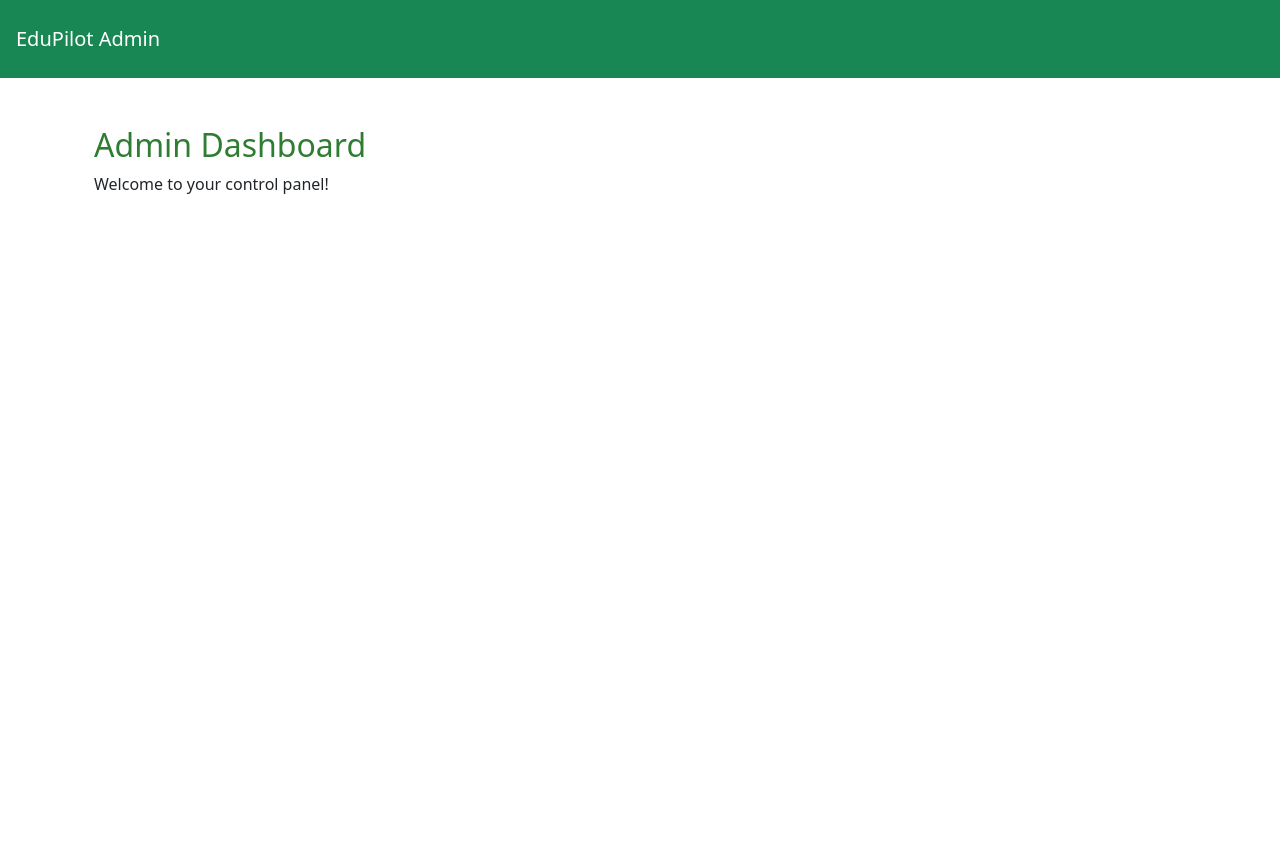
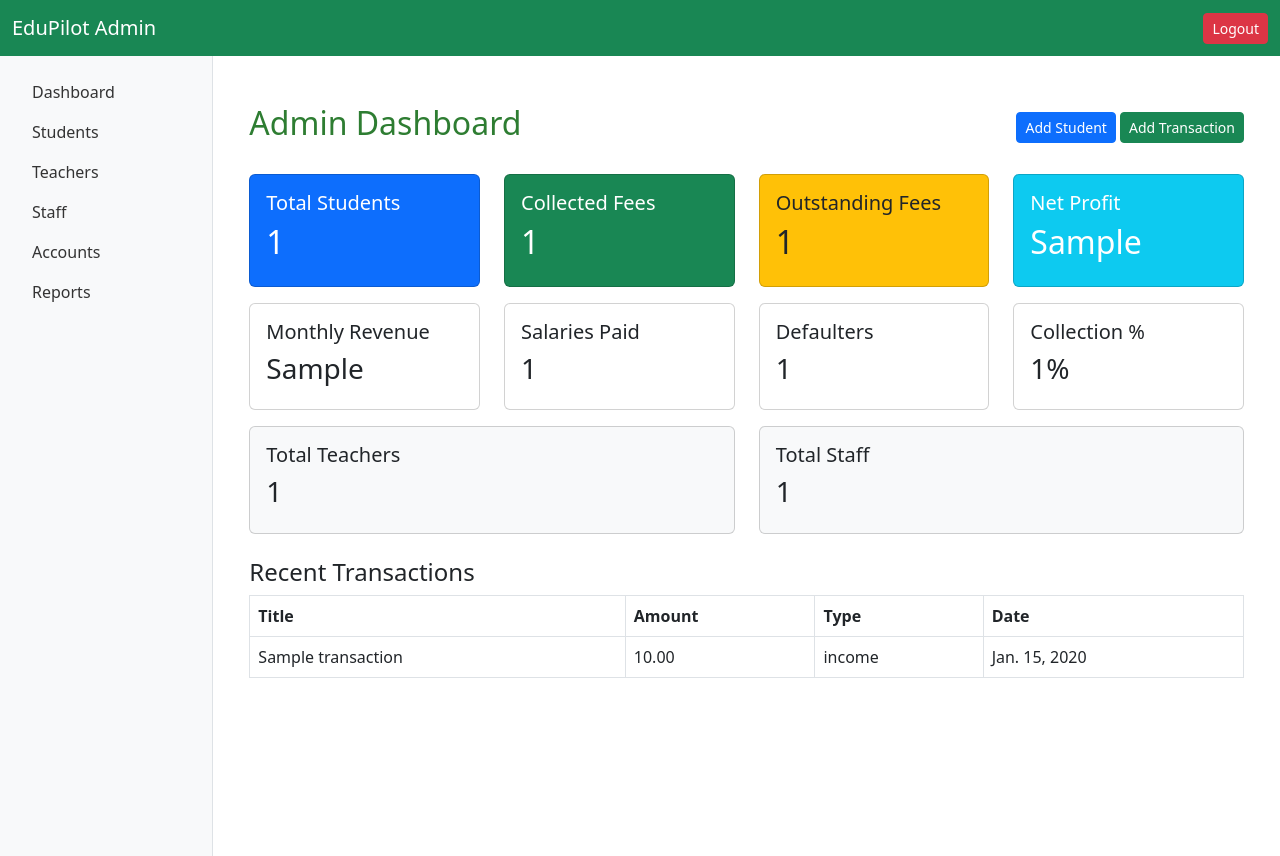
Before and after one commit to muhammadgulam978-lang/edupilot-school-management, a Django app: template edupilot_core/templates/dashboard.html in a window 1280 px wide. Before the commit the page ends 194 px from the top, so only its background shows below. Run offline with Django 5.2, Linux system fonts and the light colour scheme; tables that the repository leaves empty hold one stand-in row (values such as "Sample post"); the template is opened without the code that fills it: values that come from a table or form of the project are taken from there, most other values are stand-ins (such as "Sample title", 1, 10 or a date in 2020).

Commit message:
feat: added teacher/staff models, admin registration, and sidebar navigation

```diff
--- a/edupilot_core/models.py
+++ b/edupilot_core/models.py
@@ -1,3 +1,140 @@
+# from django.contrib.auth.models import AbstractUser, Group, Permission
+# from django.db import models
+
+# class User(AbstractUser):
+#     ROLE_CHOICES = (
+#         ('admin', 'Admin'),
+#         ('teacher', 'Teacher'),
+#         ('student', 'Student'),
+#         ('parent', 'Parent'),
+#     )
+#     role = models.CharField(max_length=10, choices=ROLE_CHOICES)
+
+#     # Yeh lines add karein error fix karne ke liye:
+#     groups = models.ManyToManyField(
+#         Group,
+#         verbose_name='groups',
+#         blank=True,
+#         help_text='The groups this user belongs to.',
+#         related_name="edupilot_user_set", # Naya name
+#         related_query_name="user",
+#     )
+#     user_permissions = models.ManyToManyField(
+#         Permission,
+#         verbose_name='user permissions',
+#         blank=True,
+#         help_text='Specific permissions for this user.',
+#         related_name="edupilot_user_permissions_set", # Naya name
+#         related_query_name="user",
+#     )
+
+
+
+# New changes from django.contrib.auth.models import AbstractUser, Group, Permission
+
+
+# from django.contrib.auth.models import AbstractUser, Group, Permission
+# from django.db import models
+
+# class User(AbstractUser):
+#     ROLE_CHOICES = (
+#         ('admin', 'Admin'),
+#         ('teacher', 'Teacher'),
+#         ('student', 'Student'),
+#         ('parent', 'Parent'),
+#     )
+#     role = models.CharField(max_length=10, choices=ROLE_CHOICES)
+
+#     # Custom related_name to avoid clashes with default Django User model
+#     groups = models.ManyToManyField(
+#         Group,
+#         verbose_name='groups',
+#         blank=True,
+#         help_text='The groups this user belongs to.',
+#         related_name="edupilot_user_set",
+#         related_query_name="user",
+#     )
+#     user_permissions = models.ManyToManyField(
+#         Permission,
+#         verbose_name='user permissions',
+#         blank=True,
+#         help_text='Specific permissions for this user.',
+#         related_name="edupilot_user_permissions_set",
+#         related_query_name="user",
+#     )
+
+# class Student(models.Model):
+#     name = models.CharField(max_length=100)
+#     enrollment_number = models.CharField(max_length=50, unique=True)
+#     fee_due = models.DecimalField(max_digits=10, decimal_places=2, default=0.00)
+#     fee_paid = models.DecimalField(max_digits=10, decimal_places=2, default=0.00)
+#     is_active = models.BooleanField(default=True)
+
+#     def __str__(self):
+#         return self.name
+
+# class Transaction(models.Model):
+#     TRANSACTION_TYPES = [('income', 'Income'), ('expense', 'Expense')]
+#     title = models.CharField(max_length=100)
+#     amount = models.DecimalField(max_digits=10, decimal_places=2)
+#     type = models.CharField(max_length=10, choices=TRANSACTION_TYPES)
+#     date = models.DateField(auto_now_add=True)
+
+#     def __str__(self):
+#         return f"{self.title} - {self.amount} ({self.type})"
+
+
+# from django.contrib.auth.models import AbstractUser, Group, Permission
+# from django.db import models
+
+# class User(AbstractUser):
+#     ROLE_CHOICES = (
+#         ('admin', 'Admin'),
+#         ('teacher', 'Teacher'),
+#         ('student', 'Student'),
+#         ('parent', 'Parent'),
+#     )
+#     role = models.CharField(max_length=10, choices=ROLE_CHOICES)
+
+#     groups = models.ManyToManyField(
+#         Group,
+#         verbose_name='groups',
+#         blank=True,
+#         related_name="edupilot_user_set",
+#         related_query_name="user",
+#     )
+#     user_permissions = models.ManyToManyField(
+#         Permission,
+#         verbose_name='user permissions',
+#         blank=True,
+#         related_name="edupilot_user_permissions_set",
+#         related_query_name="user",
+#     )
+
+# class Student(models.Model):
+#     name = models.CharField(max_length=100)
+#     enrollment_number = models.CharField(max_length=50, unique=True)
+#     fee_due = models.DecimalField(max_digits=10, decimal_places=2, default=0.00)
+#     fee_paid = models.DecimalField(max_digits=10, decimal_places=2, default=0.00)
+#     is_active = models.BooleanField(default=True)
+
+#     def __str__(self):
+#         return self.name
+
+# class Transaction(models.Model):
+#     TRANSACTION_TYPES = [('income', 'Income'), ('expense', 'Expense')]
+#     CATEGORY_CHOICES = [('fee', 'Fee'), ('salary', 'Salary'), ('other', 'Other')]
+#     title = models.CharField(max_length=100)
+#     amount = models.DecimalField(max_digits=10, decimal_places=2)
+#     type = models.CharField(max_length=10, choices=TRANSACTION_TYPES)
+#     category = models.CharField(max_length=10, choices=CATEGORY_CHOICES, default='other')
+#     date = models.DateField(auto_now_add=True)
+
+#     def __str__(self):
+#         return f"{self.title} - {self.amount} ({self.type})"
+
+# with teacher
+
 from django.contrib.auth.models import AbstractUser, Group, Permission
 from django.db import models
 
@@ -10,20 +147,45 @@ class User(AbstractUser):
     )
     role = models.CharField(max_length=10, choices=ROLE_CHOICES)
 
-    # Yeh lines add karein error fix karne ke liye:
     groups = models.ManyToManyField(
-        Group,
-        verbose_name='groups',
-        blank=True,
-        help_text='The groups this user belongs to.',
-        related_name="edupilot_user_set", # Naya name
-        related_query_name="user",
+        Group, verbose_name='groups', blank=True,
+        related_name="edupilot_user_set", related_query_name="user",
     )
     user_permissions = models.ManyToManyField(
-        Permission,
-        verbose_name='user permissions',
-        blank=True,
-        help_text='Specific permissions for this user.',
-        related_name="edupilot_user_permissions_set", # Naya name
-        related_query_name="user",
+        Permission, verbose_name='user permissions', blank=True,
+        related_name="edupilot_user_permissions_set", related_query_name="user",
     )
+
+class Student(models.Model):
+    name = models.CharField(max_length=100)
+    enrollment_number = models.CharField(max_length=50, unique=True)
+    fee_due = models.DecimalField(max_digits=10, decimal_places=2, default=0.00)
+    fee_paid = models.DecimalField(max_digits=10, decimal_places=2, default=0.00)
+    is_active = models.BooleanField(default=True)
+
+    def __str__(self):
+        return self.name
+
+class Transaction(models.Model):
+    TRANSACTION_TYPES = [('income', 'Income'), ('expense', 'Expense')]
+    CATEGORY_CHOICES = [('fee', 'Fee'), ('salary', 'Salary'), ('other', 'Other')]
+    title = models.CharField(max_length=100)
+    amount = models.DecimalField(max_digits=10, decimal_places=2)
+    type = models.CharField(max_length=10, choices=TRANSACTION_TYPES)
+    category = models.CharField(max_length=10, choices=CATEGORY_CHOICES, default='other')
+    date = models.DateField(auto_now_add=True)
+
+    def __str__(self):
+        return f"{self.title} - {self.amount} ({self.type})"
+
+class Teacher(models.Model):
+    name = models.CharField(max_length=100)
+    employee_id = models.CharField(max_length=50, unique=True)
+    is_active = models.BooleanField(default=True)
+    def __str__(self): return self.name
+
+class Staff(models.Model):
+    name = models.CharField(max_length=100)
+    role = models.CharField(max_length=50)
+    is_active = models.BooleanField(default=True)
+    def __str__(self): return self.name
--- a/edupilot_core/settings.py
+++ b/edupilot_core/settings.py
@@ -38,6 +38,7 @@ INSTALLED_APPS = [
     'django.contrib.messages',
     'django.contrib.staticfiles',
    'edupilot_core.apps.EdupilotCoreConfig',
+
 ]
 
 MIDDLEWARE = [
--- a/edupilot_core/templates/base.html
+++ b/edupilot_core/templates/base.html
@@ -1,14 +1,52 @@
+<!DOCTYPE html>
 <html>
 <head>
     <title>EduPilot Dashboard</title>
     <link rel="stylesheet" href="https://cdn.jsdelivr.net/npm/bootstrap@5.3.0/dist/css/bootstrap.min.css">
+    <style>
+        .sidebar { height: 100vh; border-right: 1px solid #dee2e6; }
+        .nav-link { color: #333; font-weight: 500; }
+        .nav-link:hover { background-color: #f8f9fa; color: #2e7d32; }
+    </style>
 </head>
 <body>
     <nav class="navbar navbar-dark bg-success">
-        <a class="navbar-brand p-3" href="#">EduPilot Admin</a>
+        <div class="container-fluid">
+            <a class="navbar-brand" href="#">EduPilot Admin</a>
+            <a href="{% url 'logout' %}" class="btn btn-danger btn-sm">Logout</a>
+        </div>
     </nav>
-    <div class="container mt-4">
-        {% block content %}{% endblock %}
+
+    <div class="container-fluid">
+        <div class="row">
+            <nav class="col-md-2 d-none d-md-block bg-light sidebar p-3">
+                <ul class="nav flex-column">
+                    <li class="nav-item">
+                        <a class="nav-link" href="/admin-dashboard/">Dashboard</a>
+                    </li>
+                    <li class="nav-item">
+                        <a class="nav-link" href="/admin/edupilot_core/student/">Students</a>
+                    </li>
+                    <li class="nav-item">
+                        <a class="nav-link" href="/admin/edupilot_core/teacher/">Teachers</a>
+                    </li>
+                    <li class="nav-item">
+                        <a class="nav-link" href="/admin/edupilot_core/staff/">Staff</a>
+                    </li>
+                    <li class="nav-item">
+                        <a class="nav-link" href="/admin/edupilot_core/transaction/">Accounts</a>
+                    </li>
+                    <li class="nav-item">
+                        <a class="nav-link" href="#">Reports</a>
+                    </li>
+                </ul>
+            </nav>
+
+            <main class="col-md-10 ms-sm-auto px-md-4 mt-4">
+                {% block content %}
+                {% endblock %}
+            </main>
+        </div>
     </div>
 </body>
 </html>
--- a/edupilot_core/templates/dashboard.html
+++ b/edupilot_core/templates/dashboard.html
@@ -1,8 +1,56 @@
 {% extends 'base.html' %}
 
 {% block content %}
-<div class="container mt-5">
-    <h2 style="color: #2e7d32;">Admin Dashboard</h2>
-    <p>Welcome to your control panel!</p>
+<div class="container mt-4">
+    <div class="d-flex justify-content-between align-items-center mb-4">
+        <h2 style="color: #2e7d32;">Admin Dashboard</h2>
+        <div>
+            <a href="/admin/edupilot_core/student/add/" class="btn btn-primary btn-sm">Add Student</a>
+            <a href="/admin/edupilot_core/transaction/add/" class="btn btn-success btn-sm">Add Transaction</a>
+        </div>
+    </div>
+
+    <div class="row mb-3">
+        <div class="col-md-3"><div class="card text-white bg-primary p-3"><h5>Total Students</h5><h2>{{ total_students }}</h2></div></div>
+        <div class="col-md-3"><div class="card text-white bg-success p-3"><h5>Collected Fees</h5><h2>{{ total_collected_fees }}</h2></div></div>
+        <div class="col-md-3"><div class="card text-dark bg-warning p-3"><h5>Outstanding Fees</h5><h2>{{ total_outstanding_fees }}</h2></div></div>
+        <div class="col-md-3"><div class="card text-white bg-info p-3"><h5>Net Profit</h5><h2>{{ net_profit }}</h2></div></div>
+    </div>
+
+    <div class="row mb-3">
+        <div class="col-md-3"><div class="card p-3"><h5>Monthly Revenue</h5><h3>{{ monthly_revenue }}</h3></div></div>
+        <div class="col-md-3"><div class="card p-3"><h5>Salaries Paid</h5><h3>{{ total_salaries }}</h3></div></div>
+        <div class="col-md-3"><div class="card p-3"><h5>Defaulters</h5><h3>{{ defaulter_count }}</h3></div></div>
+        <div class="col-md-3"><div class="card p-3"><h5>Collection %</h5><h3>{{ collection_percentage }}%</h3></div></div>
+    </div>
+
+    <div class="row mb-4">
+        <div class="col-md-6"><div class="card p-3 bg-light"><h5>Total Teachers</h5><h3>{{ total_teachers }}</h3></div></div>
+        <div class="col-md-6"><div class="card p-3 bg-light"><h5>Total Staff</h5><h3>{{ total_staff }}</h3></div></div>
+    </div>
+
+    <h4>Recent Transactions</h4>
+    <table class="table table-bordered">
+        <thead>
+            <tr>
+                <th>Title</th>
+                <th>Amount</th>
+                <th>Type</th>
+                <th>Date</th>
+            </tr>
+        </thead>
+        <tbody>
+            {% for t in recent_transactions %}
+            <tr>
+                <td>{{ t.title }}</td>
+                <td>{{ t.amount }}</td>
+                <td>{{ t.type }}</td>
+                <td>{{ t.date }}</td>
+            </tr>
+            {% empty %}
+            <tr><td colspan="4">No transactions found.</td></tr>
+            {% endfor %}
+        </tbody>
+    </table>
 </div>
 {% endblock %}
--- a/edupilot_core/urls.py
+++ b/edupilot_core/urls.py
@@ -6,4 +6,5 @@ urlpatterns = [
     path('admin/', admin.site.urls),
     path('login/', views.login_view, name='login'),
     path('admin-dashboard/', views.admin_dashboard_view, name='admin_dashboard'),
+    path('logout/', views.logout_view, name='logout'),
 ]
```
Also changed, not shown: edupilot_core/admin.py (added, +31 -0 lines), edupilot_core/views.py (+236 -15 lines), edupilot_core/migrations/0002_student_transaction.py (added), edupilot_core/migrations/0003_transaction_category_alter_user_groups_and_more.py (added), edupilot_core/migrations/0004_staff_teacher.py (added).
